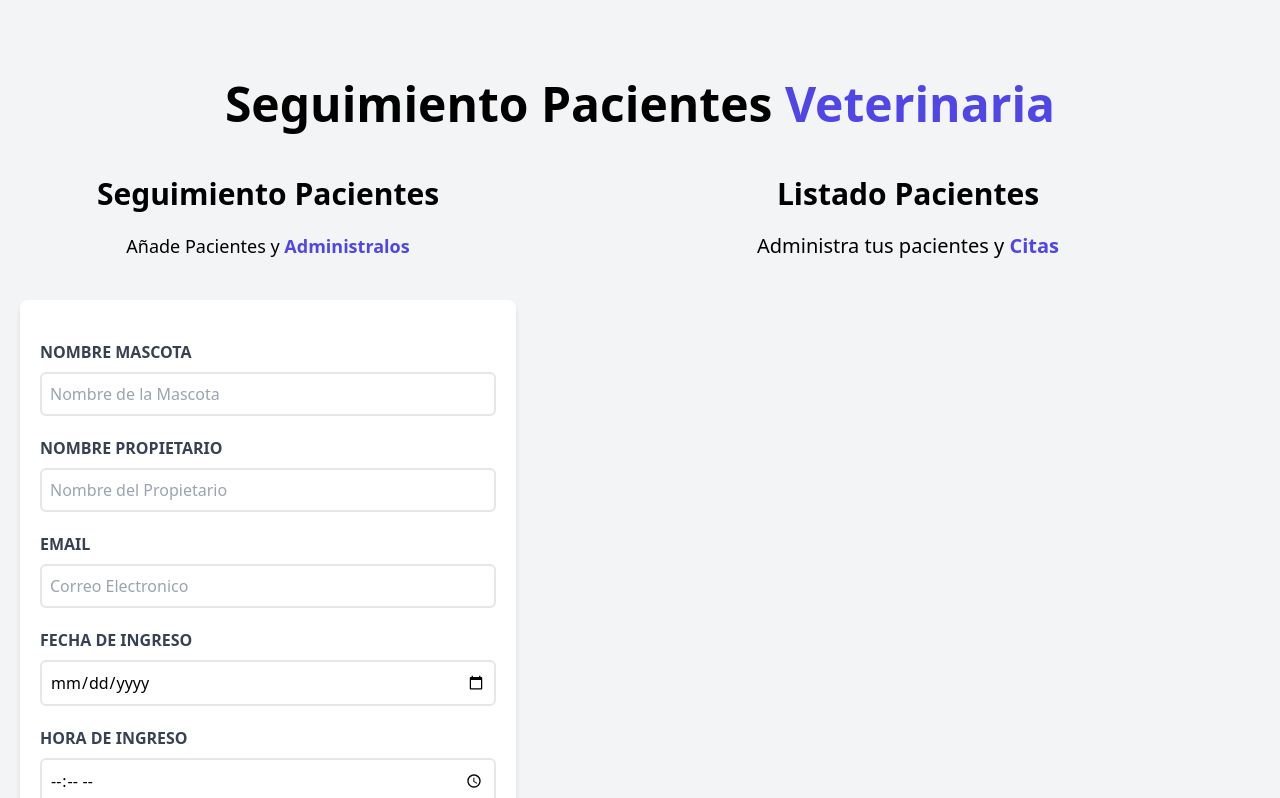
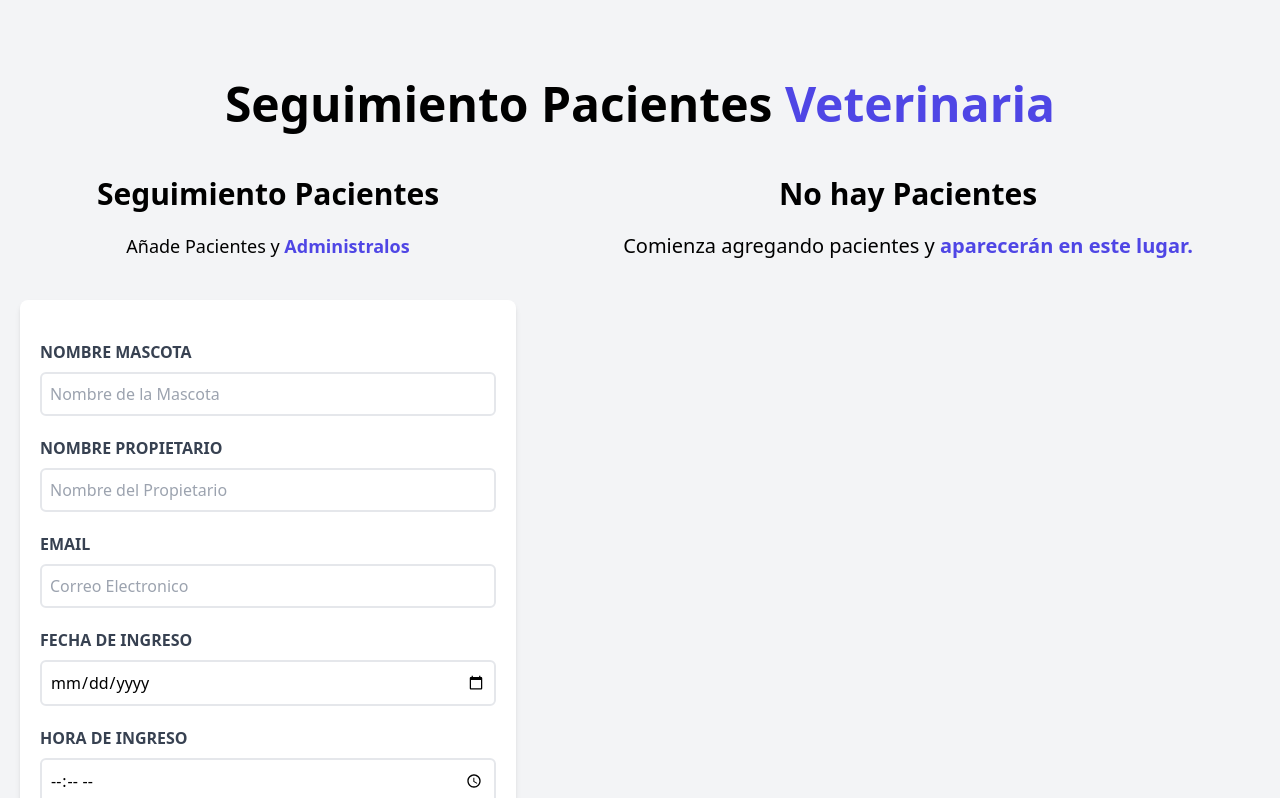
Before and after one commit to DevJuanDuarte/citas-react, a React (Vite) app: page / in a window 1280 px wide. Shown: the top 798 px of the page. Built offline with nearby package versions, Linux system fonts and the light colour scheme.

Commit message:
Creando botones editar y eliminar

```diff
--- a/src/components/Formulario.jsx
+++ b/src/components/Formulario.jsx
@@ -161,8 +161,6 @@ const Formulario = ({ pacientes, setPacientes }) => {
           <textarea
             id="sintomas"
             placeholder='Describe detalladamente los sintomas del animal.'
-            cols="20"
-            rows="5"
             className='border-2 w-full placeholder-gray-400 p-2 mt-2 rounded-md'
             value={sintomas}
             //Se agrega onChange y luego un callback con el metodo y un evento
--- a/src/components/ListadoPacientes.jsx
+++ b/src/components/ListadoPacientes.jsx
@@ -3,7 +3,9 @@ import Paciente from './Paciente'
 const ListadoPacientes = ({ pacientes }) => {
 
   return (
-    <div className='md:w-1/2 lg:w-3/5  md:h-screen overflow-y-scroll'>
+    <div className='md:w-1/2 lg:w-3/5 lg:h-screen overflow-y-scroll'>
+      {pacientes && pacientes.length ? (
+        <>
           <h2 className='font-black text-3xl text-center'>Listado Pacientes</h2>
           <p className='text-xl mt-5 text-center mb-10'>Administra tus pacientes y {" "}
             <span className='text-indigo-600 font-bold'>Citas</span>
@@ -11,10 +13,20 @@ const ListadoPacientes = ({ pacientes }) => {
           {pacientes.map(paciente => (
             <Paciente
               key={paciente.id}
-          paciente = {paciente}
+              paciente={paciente}
             />
           )
           )}
+        </>
+        ) : (
+        <>
+          <h2 className='font-black text-3xl text-center'>No hay Pacientes</h2>
+          <p className='text-xl mt-5 text-center mb-10'>Comienza agregando pacientes y {" "}
+            <span className='text-indigo-600 font-bold'>aparecerán en este lugar.</span>
+          </p>
+        </>
+        )}
+
 
     </div>
   )
--- a/src/components/Paciente.jsx
+++ b/src/components/Paciente.jsx
@@ -22,6 +22,11 @@ const Paciente = ({paciente}) => {
 
             <p className='font-bold mb-3 text-gray-700 uppercase'>Sintomas: {" "}
                 <span className='font-normal normal-case'>{sintomas}</span></p>
+
+            <div className="flex space-x-4 mt-5">
+                <button className="py-2 px-10 bg-indigo-600 hover:bg-indigo-700 text-white font-bold uppercase rounded-lg" type="button">Editar</button>
+                <button className="py-2 px-10 bg-rose-600 hover:bg-rose-700 text-white font-bold uppercase rounded-lg" type="button">Eliminar</button>
+            </div>
         </div>
     )
 }
```
Lines whose indentation alone changed are shown as unchanged.
